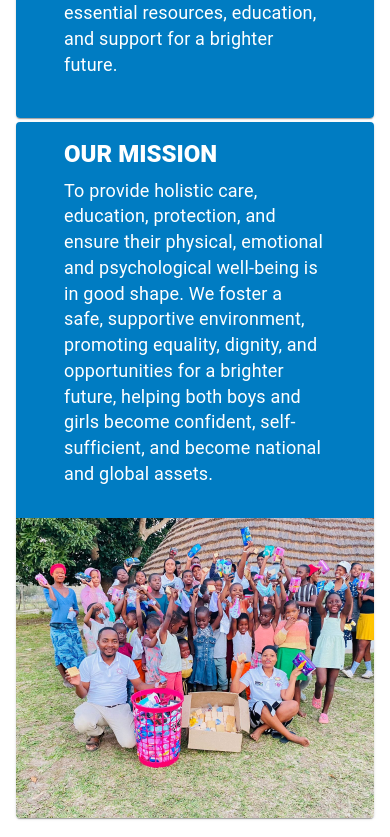
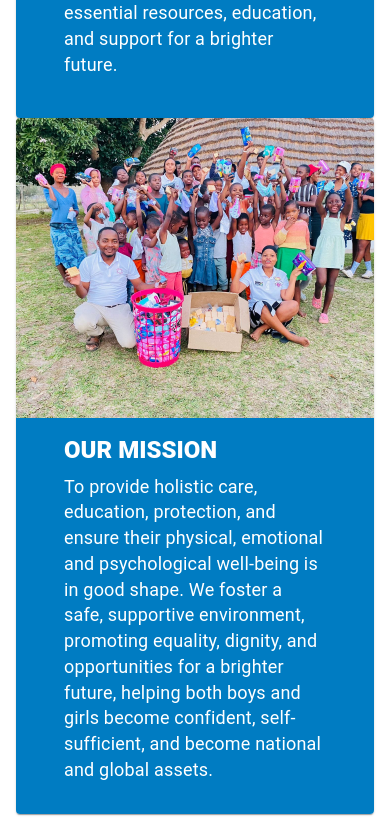
Before and after one commit to AyabongaQwabi/mpumelelo, a Next.js app: page /about in a window 390 px wide. Shown: the part 1007-1844 px from the top of the page. Built offline with nearby package versions, Linux system fonts and the light colour scheme.

Commit message:
removed the spacing separating the boxes in the grid and on mobile screen have the images on top and text under

```diff
--- a/src/app/about/page.js
+++ b/src/app/about/page.js
@@ -100,14 +100,16 @@ export default function About() {
             </Box>
           </Box>
           {/* Grid for sections */}
-          <Grid container spacing={0.5} sx={{ width: { xs: 'auto', md: '90%' } }}>
+          <Grid container sx={{ width: { xs: 'auto', md: '90%' } }}>
             {sections.map((section, index) => (
               <Grid item xs={12} key={index}>
                 <Card sx={{ display: 'flex', flexDirection: { xs: 'column', md: 'row' }, height: { xs: 'auto', md: '300px' } }}>
+                  <Box sx={{ display: { xs: 'flex', md: 'none' }, width: '100%', height: '300px', overflow: 'hidden' }} >
+                    <CardMedia component="img" sx={{ width: '100%', height: '100%', objectFit: 'cover' }} image={section.imgSrc} alt={section.title} />
+                  </Box>
                   {index % 2 === 0 ? (
                     <>
-                      {/* Image Left, Content Right */}
-                      <Box sx={{ width: { xs: '100%', md: '50%' }, height: { xs: '300px', md: 'auto' }, overflow: 'hidden' }}>
+                      <Box sx={{ display: { xs: 'none', md: 'block' }, width: { md: '50%' }, height: 'auto', overflow: 'hidden'}}>
                         <CardMedia component="img" sx={{ width: '100%', height: '100%', objectFit: 'cover' }} image={section.imgSrc} alt={section.title}/>
                       </Box>
                       <CardContent sx={{ width: { xs: '100%', md: '50%' }, backgroundColor: '#007cc2', color: 'white', display: 'flex', flexDirection: 'column', justifyContent: 'center', px: 6 }}>
@@ -121,7 +123,6 @@ export default function About() {
                     </>
                   ) : (
                     <>
-                      {/* Content Left, Image Right */}
                       <CardContent sx={{ width: { xs: '100%', md: '50%' }, backgroundColor: '#007cc2', color: 'white', display: 'flex', flexDirection: 'column', justifyContent: 'center', px: 6 }}>
                         <Typography variant="h5" component="h2" sx={{ fontWeight: '950', mb: 1 }}>
                           {section.title}
@@ -130,8 +131,20 @@ export default function About() {
                           {section.description}
                         </Typography>
                       </CardContent>
-                      <Box sx={{ width: { xs: '100%', md: '50%' }, height: { xs: '300px', md: 'auto' }, overflow: 'hidden' }}>
-                        <CardMedia component="img"sx={{ width: '100%', height: '100%', objectFit: 'cover' }} image={section.imgSrc} alt={section.title}/>
+                      <Box
+                        sx={{
+                          display: { xs: 'none', md: 'block' },
+                          width: { md: '50%' },
+                          height: 'auto',
+                          overflow: 'hidden'
+                        }}
+                      >
+                        <CardMedia
+                          component="img"
+                          sx={{ width: '100%', height: '100%', objectFit: 'cover' }}
+                          image={section.imgSrc}
+                          alt={section.title}
+                        />
                       </Box>
                     </>
                   )}
@@ -139,12 +152,13 @@ export default function About() {
               </Grid>
             ))}
           </Grid>
+
         </Container>
       </Box>
 
       {/* Activities Section */}
       {/* Banner */}
-      <Box sx={{ width: '100%', backgroundColor: 'white', pb: 30, pt: 25, display: 'flex', flexDirection: 'column', alignItems: 'center'}}>
+      <Box sx={{ width: '100%', backgroundColor: 'white', pb: 30, pt: { xs: 15, sm: 25 } , display: 'flex', flexDirection: 'column', alignItems: 'center'}}>
         <Box sx={{ width: '100%', display: 'flex', justifyContent: 'center', background: '#353535', opacity: '0.8' , py: 3, flexDirection: { xs: 'column', sm: 'column', md: 'row' }}}>
           <Container sx={{ width: { xs: '60%', sm: '40%'} }}>
             <Typography variant="h4" component="h1" gutterBottom color="white" fontWeight="950" sx={{ display: 'flex', justifyContent: 'end', alignItems: 'center', height: '100%', width: '100%', py: 5 }}>
```
